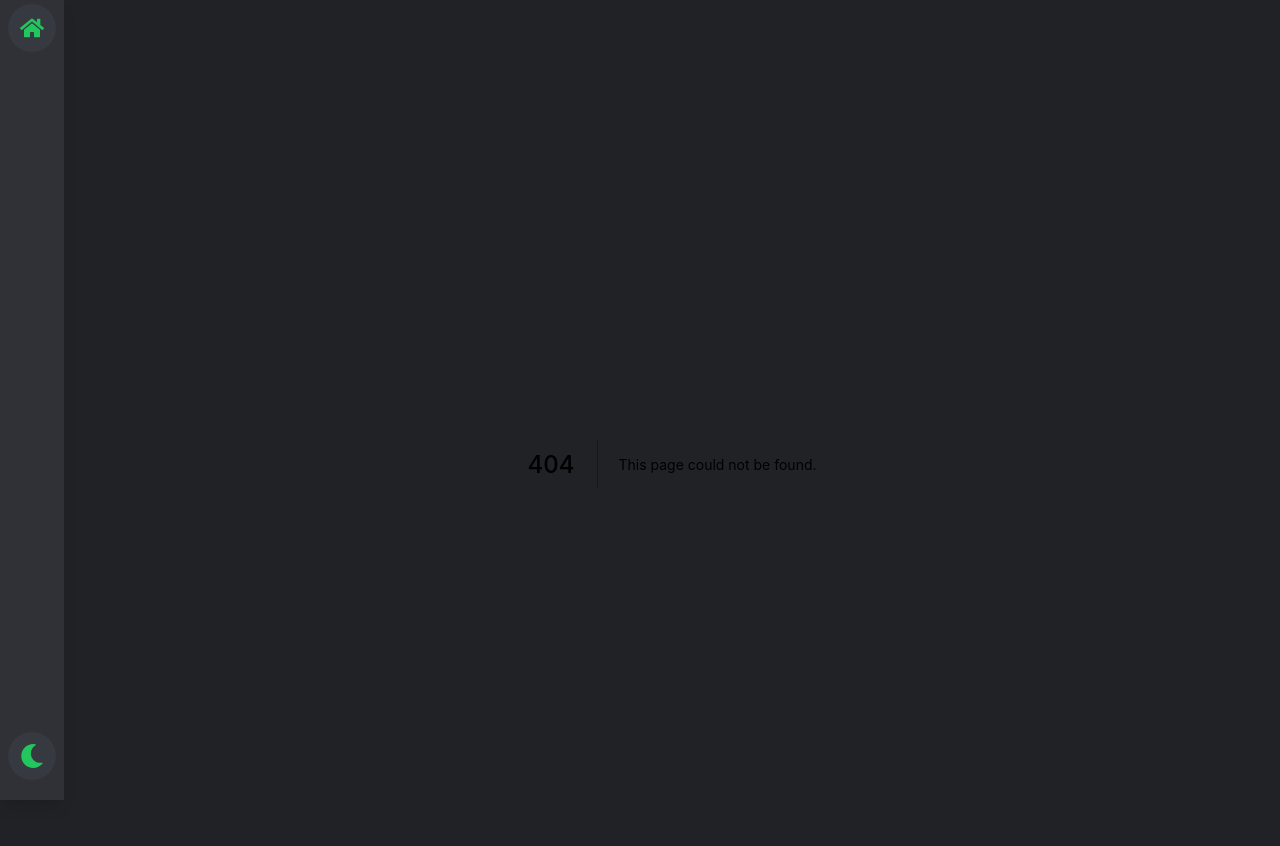
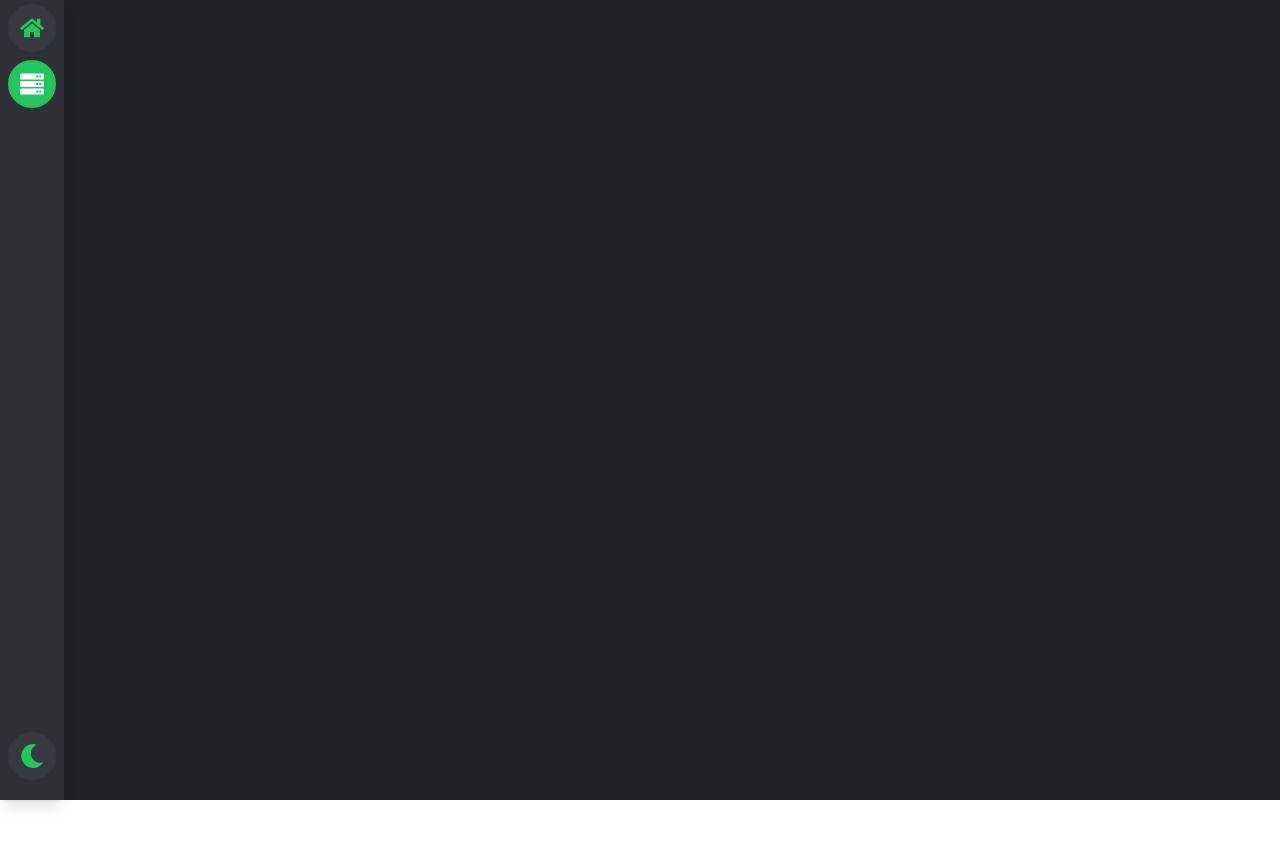
Before and after one commit to tigorlazuardi/at-home, a Next.js app: page /status in a window 1280 px wide. Before the commit this address had no page. Shown: the top 846 px of the page. After the commit the page ends 800 px from the top, so only its background shows below. Built offline with nearby package versions, Linux system fonts and the light colour scheme.

Commit message:
feat(status-page): added status page

```diff
--- a/components/Sidebar/Entries.tsx
+++ b/components/Sidebar/Entries.tsx
@@ -1,5 +1,5 @@
 import { ReactElement } from 'react'
-import { FaHome } from 'react-icons/fa'
+import { FaHome, FaServer } from 'react-icons/fa'
 
 export interface EntryItem {
 	icon: (size?: number | string) => ReactElement
@@ -17,6 +17,13 @@ const entries: EntryItem[] = [
 		link_target: '/',
 		is_active: (route: string) => route === '/',
 	},
+	{
+		icon: (size) => <FaServer size={size} />,
+		size: 28,
+		tooltip_text: 'Server Status',
+		link_target: '/status',
+		is_active: (route: string) => route === '/status',
+	},
 ]
 
 export default entries
--- /dev/null
+++ b/pages/status.tsx
@@ -0,0 +1,3 @@
+export default function Status() {
+	return <div></div>
+}
```
Also changed, not shown: 1 other file (tests, documents, lock files or other folders).
